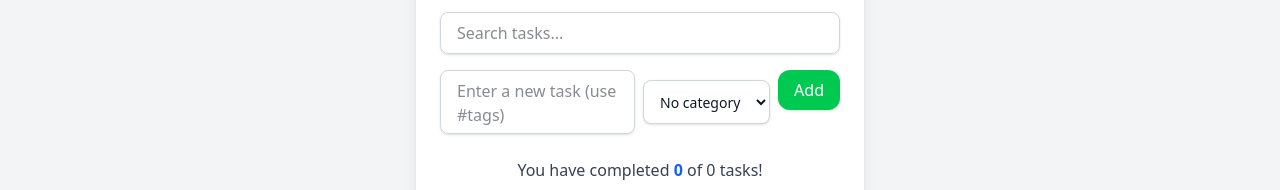
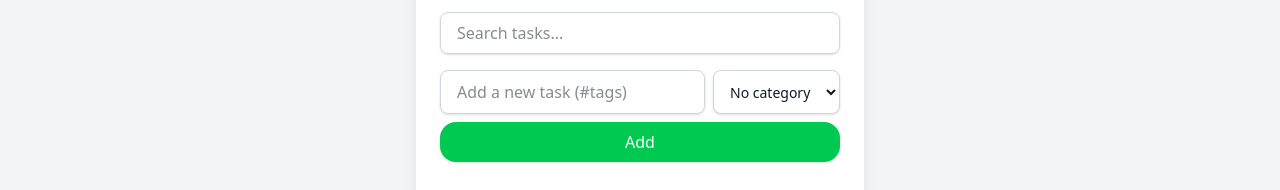
Before and after one commit to farruxTemurov/todo-app, a React app in the folder frontend/: page / in a window 1280 px wide. Shown: the part 181-371 px from the top of the page. Built offline with nearby package versions, Linux system fonts and the light colour scheme; no server answers; the HTML template or start-up script is replaced by a standard one.

Commit message:
replace textarea with input for new todo and improve layout

```diff
--- a/frontend/src/pages/TodoPage.jsx
+++ b/frontend/src/pages/TodoPage.jsx
@@ -100,7 +100,7 @@ function TodoPage() {
                         <span className={styles.activeTag}>#{selectedTag}</span>
                         <button
                             onClick={() => setSelectedTag(null)}
-                            className={styles.tag} // reuse tag style for consistency
+                            className={styles.tag}
                         >
                             Clear
                         </button>
@@ -119,16 +119,18 @@ function TodoPage() {
                 </div>
 
                 {/* New todo input */}
-                <div className="flex gap-2 mb-6 items-center">
-                    <textarea
-                        ref={textAreaRef}
+                <div className="mb-6">
+                    {/* Input + category row */}
+                    <div className="flex gap-2 mb-2">
+                        <input
+                            type="text"
                             value={newTodo}
                             onChange={(e) => setNewTodo(e.target.value)}
                             onKeyDown={handleKeyDown}
-                        placeholder="Enter a new task (use #tags)"
-                        rows={1}
-                        className={styles.newTodoTextarea}
+                            placeholder="Add a new task (#tags)"
+                            className={styles.newTodoInput}
                         />
+
                         <select
                             value={category}
                             onChange={(e) => setCategory(e.target.value)}
@@ -140,11 +142,13 @@ function TodoPage() {
                             <option value="Study">Study</option>
                             <option value="Shopping">Shopping</option>
                         </select>
+                    </div>
 
+                    {/* Add button row */}
                     <Button
                         variant="green"
-                        className="rounded-xl self-start"
                         onClick={handleAdd}
+                        className="w-full"
                     >
                         Add
                     </Button>
```
Lines whose indentation alone changed are shown as unchanged.
